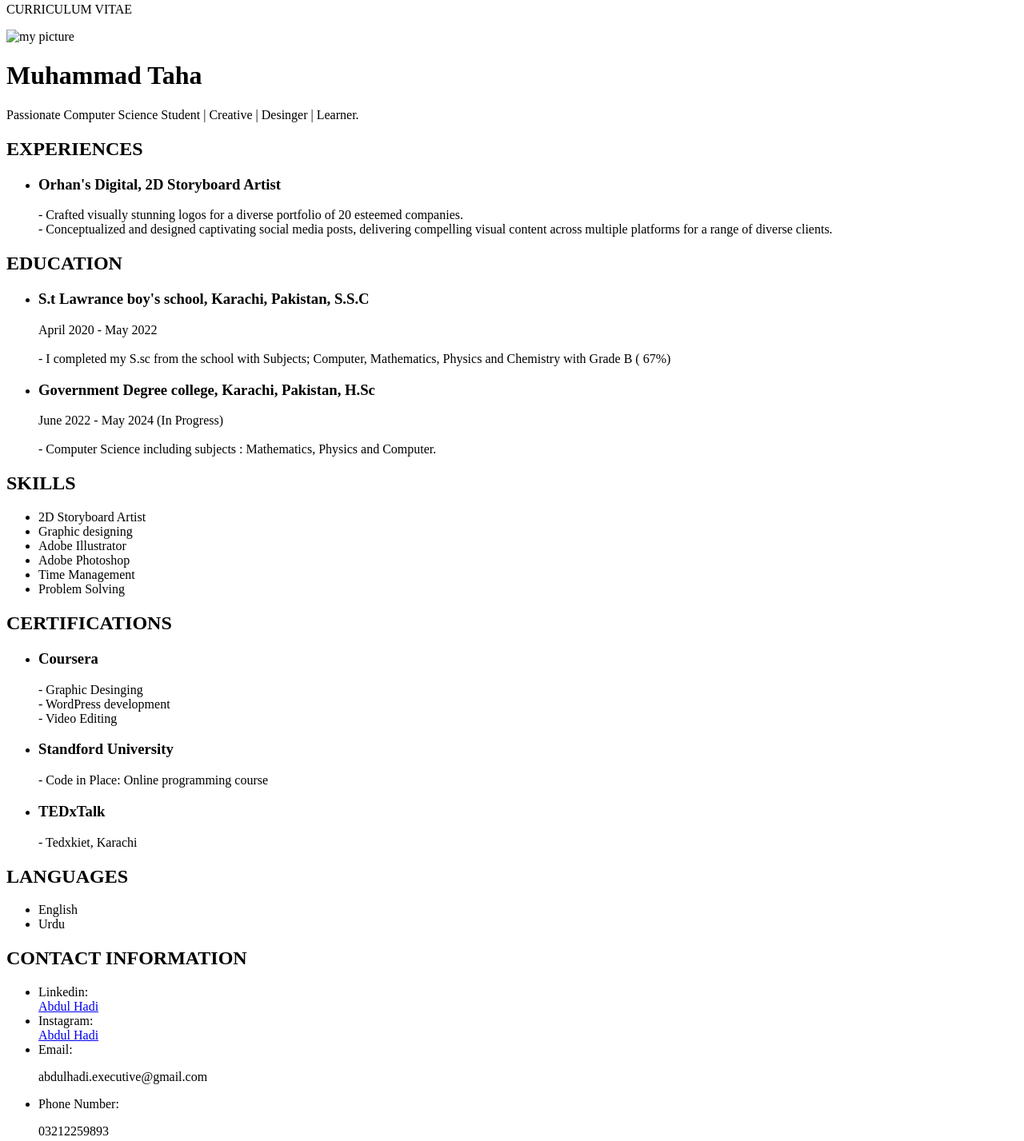
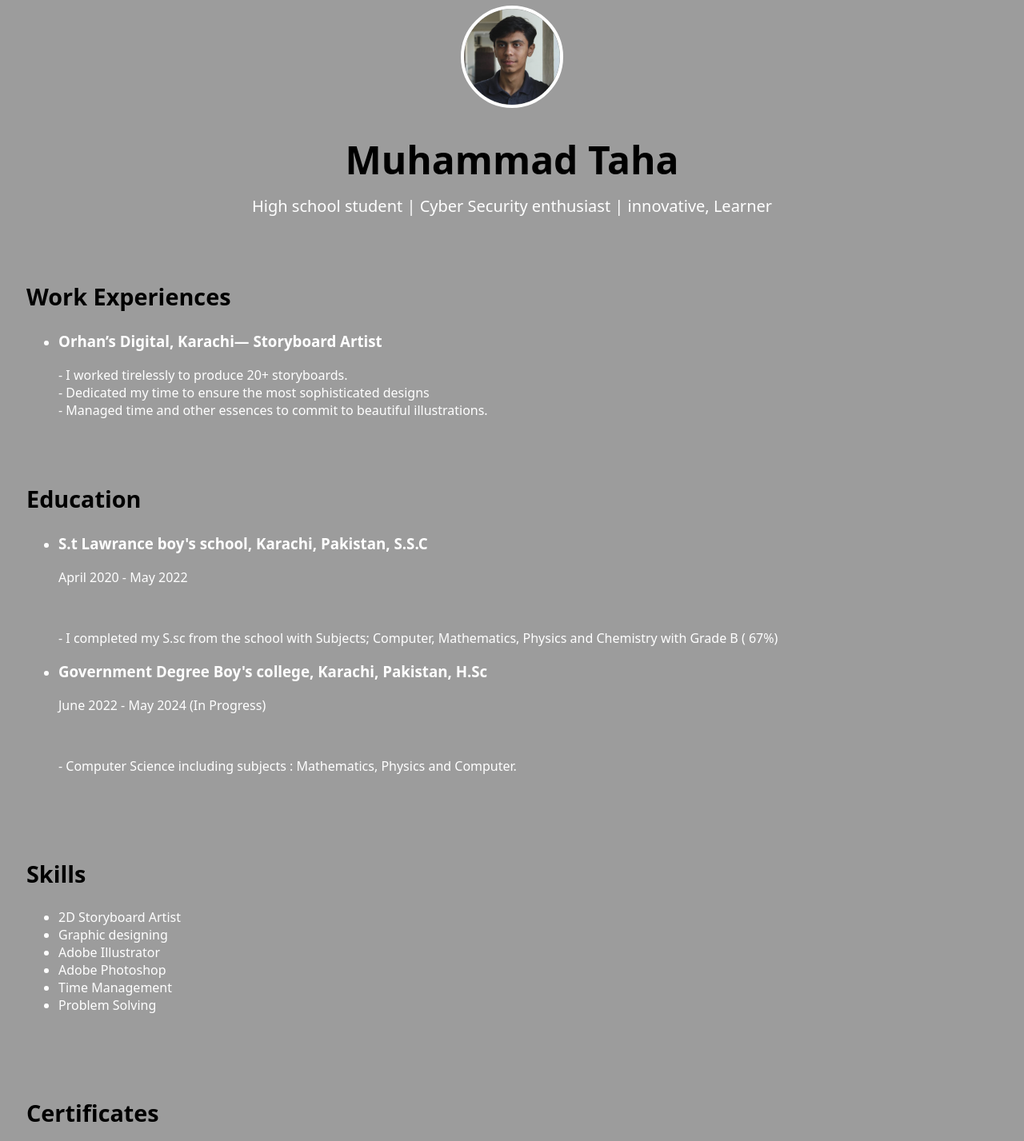
Before and after one commit to Taha4374/My-first-website, a plain HTML site: page index.html in a window 1280 px wide. Shown: the part 13-1440 px from the top of the page at 80% size. Drawn offline with Linux system fonts and the light colour scheme.

Commit message:
first commit

```diff
--- a/index.html
+++ b/index.html
@@ -9,50 +9,52 @@
 </head>
 
 <body>
-    <div class="header">
-        <p>
-            CURRICULUM VITAE
-        </p>
+    <div class="image">
+        <img src="./me.png" alt="my picture">
     </div>
 
-    <img src="me.jpg.jpeg" alt="my picture">
+    <div id="name">
+        <h1>Muhammad Taha</h1>
+    </div>
 
-    <h1 id="myname">Muhammad Taha</h1>
-    Passionate Computer Science Student | Creative | Desinger | Learner.
+    <div class="information">
+        <p>High school student | Cyber Security enthusiast | innovative, Learner</p>
+    </div>
 
-
-    <h2>EXPERIENCES</h2>
+    <div id="work">
+        <h2>Work Experiences</h2>
         <ul>
             <li>
-            <h3> Orhan's Digital, 2D Storyboard Artist </h3>
+                <h3> Orhan’s Digital, Karachi— Storyboard Artist </h3>
             </li>
-        - Crafted visually stunning logos for a diverse portfolio of 20
-        esteemed companies.<br>
-        - Conceptualized and designed captivating social media posts,
-        delivering compelling visual content across multiple platforms
-        for a range of diverse clients.
+            - I worked tirelessly to produce 20+ storyboards.<br>
+            - Dedicated my time to ensure the most sophisticated designs <br>
+            - Managed time and other essences to commit to beautiful
+            illustrations.
         </ul>
+    </div>
 
-
-    <h2> EDUCATION </h2>
+    <div class="education">
+        <h2> Education </h2>
         <ul>
             <li>
                 <h3> S.t Lawrance boy's school, Karachi, Pakistan, S.S.C </h3>
             </li>
-         April 2020 - May 2022<br><br>
-        - I completed my S.sc from the school with Subjects; Computer,
-            Mathematics, Physics and Chemistry with Grade B ( 67%)
+            <p>April 2020 - May 2022</p><br>
+            <p>- I completed my S.sc from the school with Subjects; Computer,
+                Mathematics, Physics and Chemistry with Grade B ( 67%)</p>
 
             <li>
-            <h3> Government Degree college, Karachi, Pakistan, H.Sc </h3>
+                <h3> Government Degree Boy's college, Karachi, Pakistan, H.Sc </h3>
             </li>
-         June 2022 - May 2024 (In Progress) <br><br>
-        - Computer Science including subjects : Mathematics, Physics
-            and Computer.
+            <p>June 2022 - May 2024 (In Progress)</p> <br>
+            <p>- Computer Science including subjects : Mathematics, Physics
+                and Computer.</p>
         </ul>
+    </div>
 
-
-    <h2> SKILLS </h2>
+    <div class="skills">
+        <h2> Skills </h2>
         <ul>
             <li> 2D Storyboard Artist </li>
             <li> Graphic designing </li>
@@ -61,16 +63,16 @@
             <li> Time Management </li>
             <li> Problem Solving </li>
         </ul>
+    </div>
 
-
-    <h2>CERTIFICATIONS</h2>
+    <div class="certificates">
+        <h2>Certificates</h2>
         <ul>
             <li>
                 <h3>Coursera</h3>
             </li>
-        - Graphic Desinging<br>
-        - WordPress development<br>
-        - Video Editing
+            - Ethical Hacking Essentials<br>
+            - Network Defense Essentials
 
             <li>
                 <h3>Standford University</h3>
@@ -82,30 +84,38 @@
             </li>
             - Tedxkiet, Karachi
         </ul>
+    </div>
 
-
-    <h2>LANGUAGES</h2>
+    <div class="language">
+        <h2>Language</h2>
         <ul>
             <li>English</li>
             <li>Urdu</li>
         </ul>
+    </div>
 
-    <h2>CONTACT INFORMATION</h2>
+
+    <div class="contact">
+        <h2>Contact Information</h2>
         <ul>
             <li>Linkedin:</li>
-        <a href="https://www.linkedin.com/in/abdul-hadi-674241257/">Abdul Hadi</a>
-        <li>Instagram:</li>
-        <a href="https://www.instagram.com/abdulartworks/">Abdul Hadi</a>
-        <li>Email:</li>
-        <p>abdulhadi.executive@gmail.com</p>
-        <li>Phone Number:</li>
-        <p>03212259893</p>
+            <a target="_blank" href="https://www.linkedin.com/in/taha-tariq-b51454270/">Muhammad Taha</a>
+            <li>Behance:</li>
+            <a target="_blank" href="https://www.behance.net/tahatariq6">Muhammad Taha</a>
+            <li class="email">Email:</li>
+            tahataiq367@gmail.com
+            <li class="number">Phone Number:</li>
+            03323218554
         </ul>
+    </div>
 
-    <h2>PROJECTS</h2>
-    <a href="https://www.instagram.com/abdulartworks/">Abdul Hadi Portfolio</a>
+    <div class="projects">
+        <h2>Projects</h2>
+        <a target="_blank" href="https://www.behance.net/tahatariq6">Muhammad Taha Portfolio</a>
+    </div>
 
 </body>
+
 </html>
 
 </body>
--- a/style.css
+++ b/style.css
@@ -0,0 +1,248 @@
+* {
+    font-family: system-ui, -apple-system, BlinkMacSystemFont, 'Segoe UI', Roboto, Oxygen, Ubuntu, Cantarell, 'Open Sans', 'Helvetica Neue', sans-serif;
+    background-color: rgb(156, 156, 156);
+    color: white;
+}
+
+.image {
+    display: flex;
+    justify-content: center;
+    align-items: center;
+    margin-top: 40px;
+}
+
+.image img {
+    width: 180px;
+    height: 180px;
+    border-radius: 50%;
+    border: 7px solid white;
+}
+
+#name {
+    display: flex;
+    justify-content: center;
+    font-size: 2em;
+    align-items: center;
+}
+
+#name h1 {
+    color: black;
+}
+
+.information p {
+    display: flex;
+    font-size: 15px;
+    margin-top: -20px;
+    justify-content: center;
+    font-weight: 500;
+}
+
+#work {
+    padding-left: 25px;
+    padding-right: 25px;
+
+}
+
+#work h2 {
+    margin-top: 15vh;
+    font-size: 2.5em;
+    color: black;
+}
+
+.education {
+
+    padding-left: 25px;
+    padding-right: 25px;
+}
+
+.education h2 {
+    margin-top: 13vh;
+    font-size: 2.5em;
+    color: black;
+}
+
+
+.skills {
+    margin-top: 13vh;
+    padding-left: 25px;
+    padding-right: 25px;
+}
+
+.skills h2 {
+    font-size: 2.5em;
+    color: black;
+}
+
+
+
+.certificates {
+    margin-top: 13vh;
+    padding-left: 25px;
+    padding-right: 25px;
+}
+
+.certificates h2 {
+    color: black;
+    font-size: 2.5em;
+}
+
+
+.language {
+    padding-left: 25px;
+    padding-right: 25px;
+}
+
+.language h2 {
+    margin-top: 13vh;
+    color: black;
+    font-size: 2.5em;
+}
+
+
+.contact {
+    padding-left: 25px;
+    padding-right: 25px;
+}
+
+.contact h2 {
+    margin-top: 13vh;
+    color: black;
+    font-size: 2.5em;
+}
+
+
+.projects {
+    padding-left: 25px;
+    padding-right: 25px;
+}
+
+.projects h2 {
+    margin-top: 13vh;
+    color: black;
+    font-size: 2.5em;
+
+}
+
+
+/* Add the following styles to your existing CSS code */
+
+@media only screen and (min-width: 10px) and (max-width: 100px) {
+    .image {
+      margin-top: 20px;
+    }
+
+    .image img {
+      width: 120px;
+      height: 120px;
+      border-width: 4px;
+    }
+
+    #name h1 {
+      font-size: 0.5em;
+    }
+
+    .information p {
+      font-size: 13px;
+    }
+
+    #work h2,
+    .education h2,
+    .skills h2,
+    .certificates h2,
+    .language h2,
+    .contact h2,
+    .projects h2 {
+        margin-left: -20px;
+      font-size: 1.3em;
+      margin-top: 10vh;
+    }
+
+    .education li,
+    .skills li,
+    .certificates li,
+    .contact li {
+        margin-left: -30px;
+      margin-bottom: 10px;
+      font-size: 10px;
+    }
+  }
+
+  @media only screen and (min-width: 100px) and (max-width: 700px) {
+    .image {
+      margin-top: 20px;
+    }
+
+    .image img {
+      width: 120px;
+      height: 120px;
+      border-width: 4px;
+    }
+
+    #name h1 {
+      font-size: 0.8em;
+    }
+
+    .information p {
+      font-size: 13px;
+    }
+
+    #work h2,
+    .education h2,
+    .skills h2,
+    .certificates h2,
+    .language h2,
+    .contact h2,
+    .projects h2 {
+        margin-left: -20px;
+      font-size: 1.3em;
+      margin-top: 10vh;
+    }
+
+    .education li p,
+    .skills li p,
+    .certificates li p,
+    .contact li p{
+        margin-left: -30px;
+      margin-bottom: 10px;
+      font-size: 10px;
+    }
+  }
+
+  /* Add the following styles to your existing CSS code */
+
+@media only screen and (min-width: 700px) and (max-width: 1400px) {
+    .image {
+      margin-top: 20px;
+    }
+
+    .image img {
+      width: 120px;
+      height: 120px;
+      border-width: 4px;
+    }
+
+    #name h1 {
+      font-size: 1.5em;
+    }
+
+    .information p {
+      font-size: 20px;
+    }
+
+    #work h2,
+    .education h2,
+    .skills h2,
+    .certificates h2,
+    .language h2,
+    .contact h2,
+    .projects h2 {
+      font-size: 1.8em;
+      margin-top: 10vh;
+    }
+
+    .education li,
+    .certificates li,
+    .contact li {
+      margin-bottom: 10px;
+    }
+  }
```
Also changed, not shown: me.png (added). Lines whose indentation alone changed are shown as unchanged.
